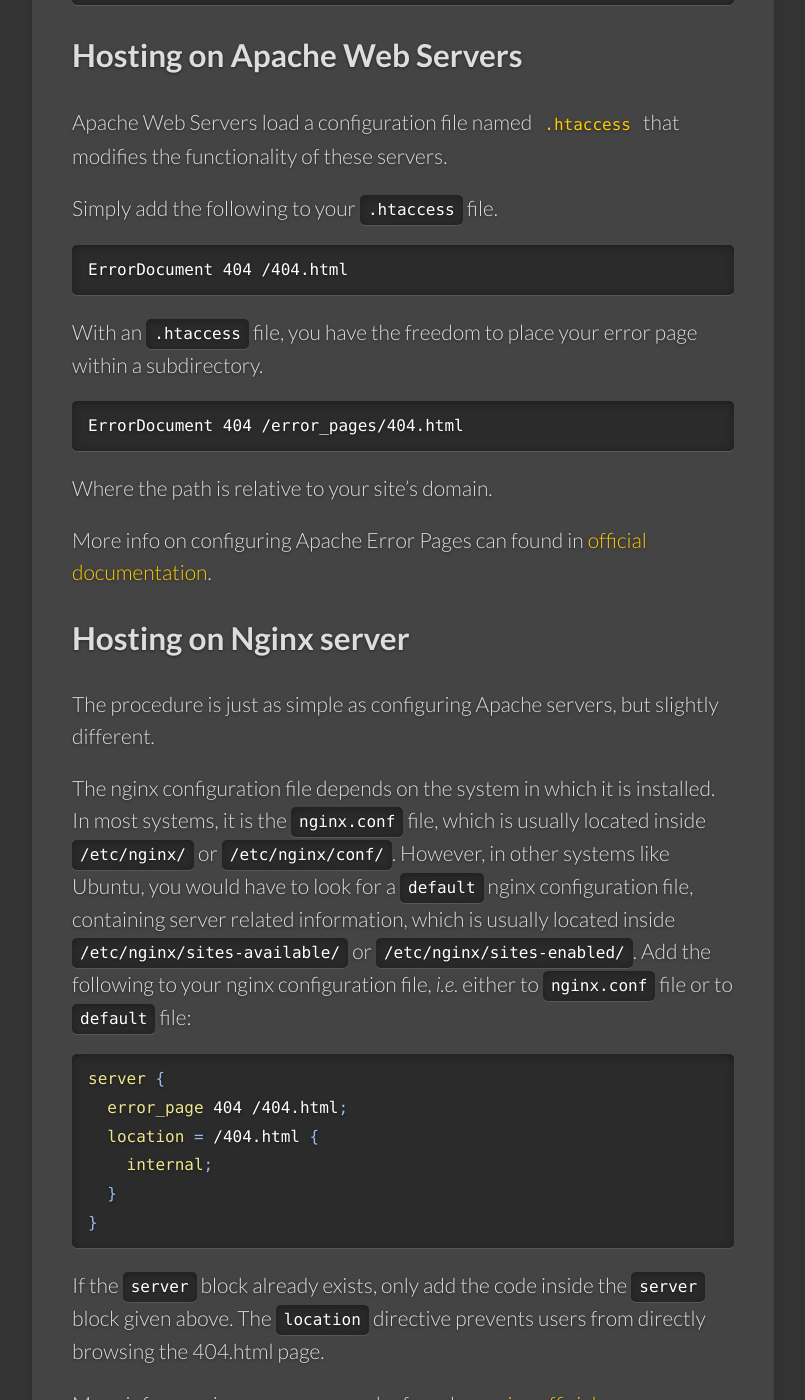
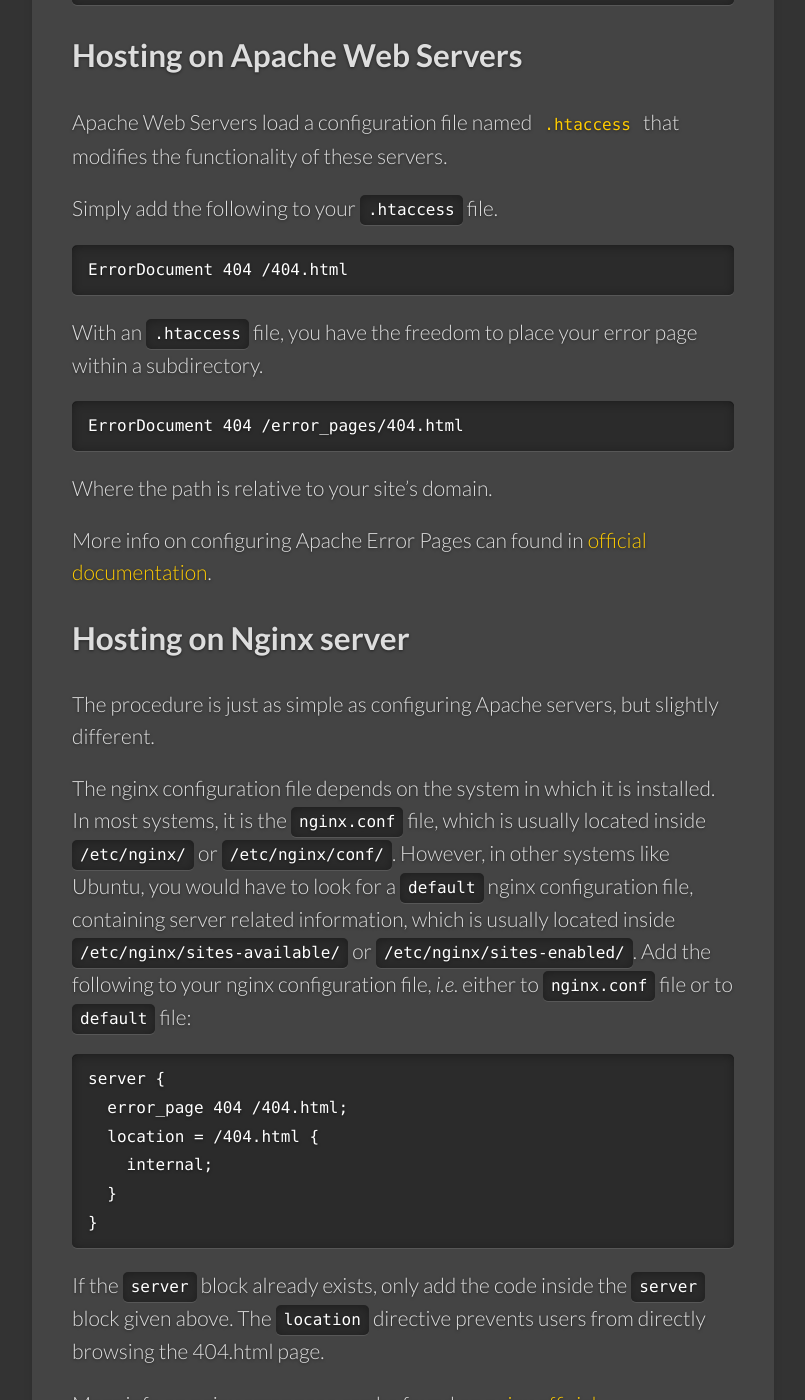
Before and after one commit to JOKERFACE23/jekyll-documentation, a Jekyll site: the page built from _tutorials/custom-404-page.md, in a window 1280 px wide and 1400 px high, scrolled down 1022 px. Shown: the whole window, without its empty margins (139-944 px from the left). Built offline with Jekyll 4.4.1, drawn with Linux system fonts in a browser that asks for light colours; comment, search, counter and statistics services are not loaded.

Commit message:
Remove highlighting based on web servers

````diff
--- a/_tutorials/custom-404-page.md
+++ b/_tutorials/custom-404-page.md
@@ -34,13 +34,13 @@ Apache Web Servers load a configuration file named [`.htaccess`](http://www.htac
 
 Simply add the following to your `.htaccess` file.
 
-```apache
+```
 ErrorDocument 404 /404.html
 ```
 
 With an `.htaccess` file, you have the freedom to place your error page within a subdirectory.
 
-```apache
+```
 ErrorDocument 404 /error_pages/404.html
 ```
 
@@ -55,7 +55,7 @@ The procedure is just as simple as configuring Apache servers, but slightly diff
 
 The nginx configuration file depends on the system in which it is installed. In most systems, it is the `nginx.conf` file, which is usually located inside `/etc/nginx/` or `/etc/nginx/conf/`. However, in other systems like Ubuntu, you would have to look for a `default` nginx configuration file, containing server related information, which is usually located inside `/etc/nginx/sites-available/` or `/etc/nginx/sites-enabled/`. Add the following to your nginx configuration file, _i.e._ either to `nginx.conf` file or to `default` file:
 
-```nginx
+```
 server {
   error_page 404 /404.html;
   location = /404.html {
````
